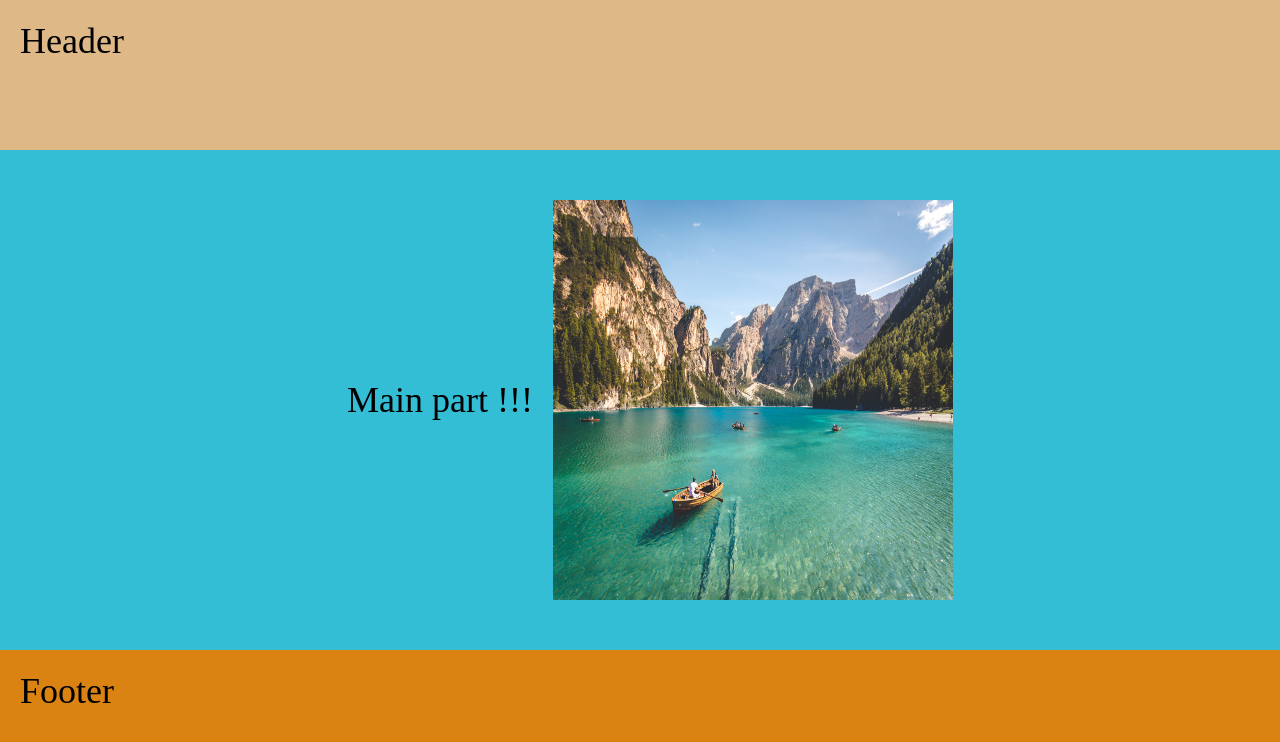
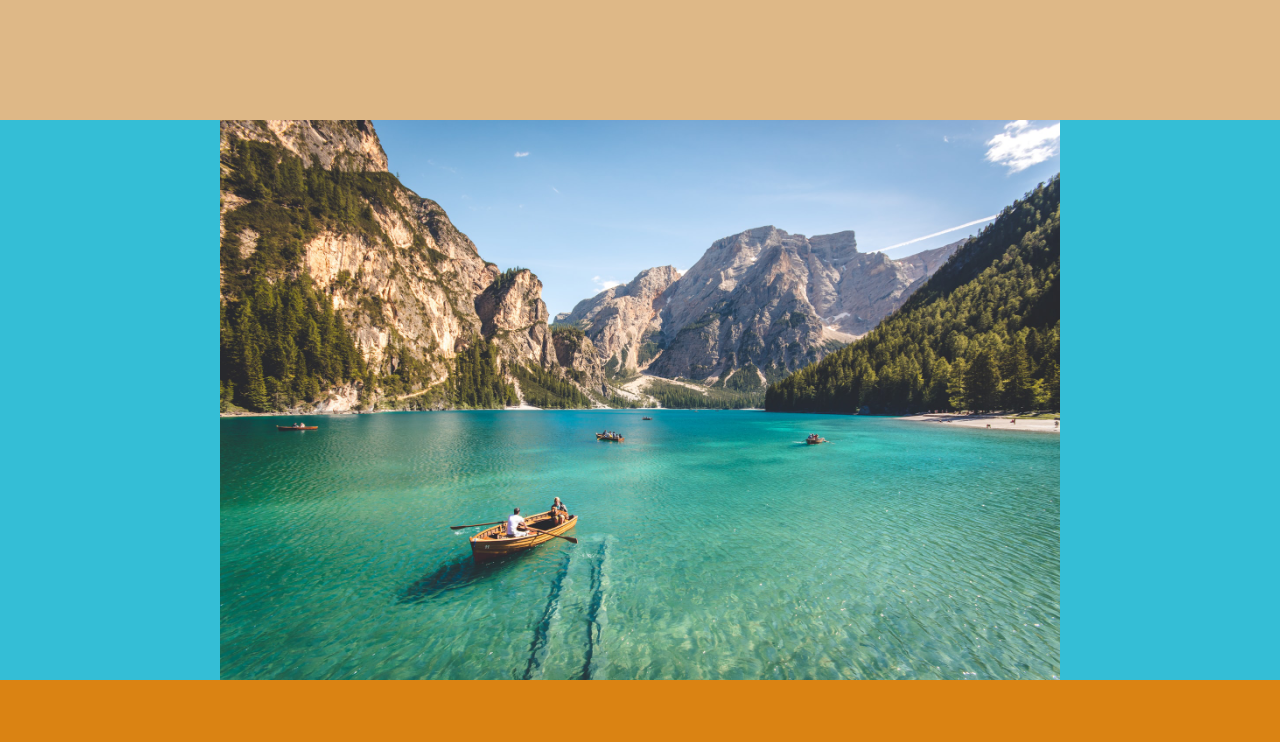
Before and after one commit to Raven737/Gulp, a website: page #src/index.html in a window 1280 px wide. Drawn offline with nearby package versions, Linux system fonts and the light colour scheme; files that its build step writes are made by us from their sources.

Commit message:
htmlmin was added

```diff
--- a/#src/_footer.html
+++ b/#src/_footer.html
@@ -1,3 +1 @@
-<footer class="footer">
-    <span>Footer</span>
-</footer>
+<footer class="footer"></footer>
--- a/#src/_header.html
+++ b/#src/_header.html
@@ -1,3 +1 @@
-<header class="header">
-    <span>Header</span>
-</header>
+<header class="header"></header>
--- a/#src/_main.html
+++ b/#src/_main.html
@@ -1,7 +1,3 @@
 <main class="main">
-    <span>Main part !!!</span>
-
-    <!-- Підключаємо фото формат webp (а для "старих" браузерів підгрузиться .jpg) -->
-    <img src="img/photo.jpg" alt="">
-
+    <img src="img/photo.jpg" alt="photo" />
 </main>
--- a/#src/index.html
+++ b/#src/index.html
@@ -1,21 +1,20 @@
 <!DOCTYPE html>
 <html lang="en">
-
     <head>
-    <meta charset="UTF-8">
-    <meta http-equiv="X-UA-Compatible" content="IE=edge">
-    <meta name="viewport" content="width=device-width, initial-scale=1.0">
-    <link rel="stylesheet" href="css/style.min.css">
+        <meta charset="UTF-8" />
+        <meta http-equiv="X-UA-Compatible" content="IE=edge" />
+        <meta name="viewport" content="width=device-width, initial-scale=1.0" />
+        <link rel="stylesheet" href="css/style.min.css" />
         <title>Gulp</title>
     </head>
 
     <body>
-
+        <div class="container">
             @@include('_header.html')
             @@include('_main.html')
             @@include('_footer.html')
+        </div>
 
         <script src="js/script.min.js"></script>
     </body>
-
 </html>
--- a/#src/js/alert.js
+++ /dev/null
@@ -1 +0,0 @@
-// alert('Hello Gulp !');
--- a/#src/js/script.js
+++ b/#src/js/script.js
@@ -1 +1,3 @@
-@@include('alert.js')
+const greetings = () => {
+    console.log("Hello");
+};
--- a/#src/scss/_footer.scss
+++ b/#src/scss/_footer.scss
@@ -1,4 +1,4 @@
 .footer {
-    height          : 150px;
+    height          : 15vh;
     background-color: rgb(218, 131, 19);
 }
--- a/#src/scss/_header.scss
+++ b/#src/scss/_header.scss
@@ -1,4 +1,4 @@
 .header {
-    height          : 150px;
+    height          : 15vh;
     background-color: burlywood;
 }
--- a/#src/scss/_main.scss
+++ b/#src/scss/_main.scss
@@ -1,12 +1,9 @@
 .main {
-    height          : 500px;
+    height: 70vh;
     background-color: rgb(52, 190, 214);
-    display         : flex;
-    justify-content : center;
-    align-items     : center;
+    text-align: center;
 
     & img {
-        width : 400px;
-        height: 400px;
+        height: 100%;
     }
 }
--- a/#src/scss/style.scss
+++ b/#src/scss/style.scss
@@ -1,14 +1,13 @@
 * {
-    margin : 0;
+    margin: 0;
     padding: 0;
 }
-
-span {
-    display  : inline-block;
-    font-size: 36px;
-    margin   : 20px;
+.container {
+    max-width: 1400px;
+    height: 100vh;
+    margin: auto;
 }
 
-@import '_header';
-@import '_main';
-@import '_footer';
+@import "_header";
+@import "_main";
+@import "_footer";
--- a/gulpfile.js
+++ b/gulpfile.js
@@ -5,6 +5,7 @@ import del from "del";
 import autoprefixer from "gulp-autoprefixer";
 import fileinclude from "gulp-file-include";
 import group_media from "gulp-group-css-media-queries";
+import htmlmin from "gulp-htmlmin";
 import rename from "gulp-rename";
 import uglify from "gulp-uglify";
 import dartSass from "sass";
@@ -40,6 +41,9 @@ export const deleteDist = () => del(project_folder);
 export const html = () =>
     src(path.src.html)
         .pipe(fileinclude())
+        .pipe(dest(path.build.html))
+        .pipe(htmlmin({ collapseWhitespace: true }))
+        .pipe(rename({ extname: ".min.css" }))
         .pipe(dest(path.build.html))
         .pipe(browsersync.stream());
 
--- a/package.json
+++ b/package.json
@@ -16,6 +16,7 @@
         "gulp-autoprefixer": "^7.0.1",
         "gulp-file-include": "^2.3.0",
         "gulp-group-css-media-queries": "^1.2.2",
+        "gulp-htmlmin": "^5.0.1",
         "gulp-rename": "^2.0.0",
         "gulp-sass": "^5.1.0",
         "gulp-uglify": "^3.0.2",
```
Also changed, not shown: dist/css/style.css, dist/css/style.min.css, dist/index.html, dist/index.min.css (added), dist/js/script.js, dist/js/script.min.js (added). Lines whose indentation alone changed are shown as unchanged.
